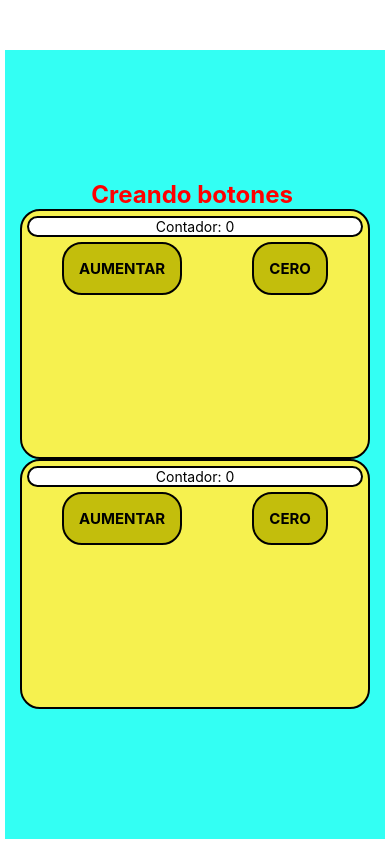
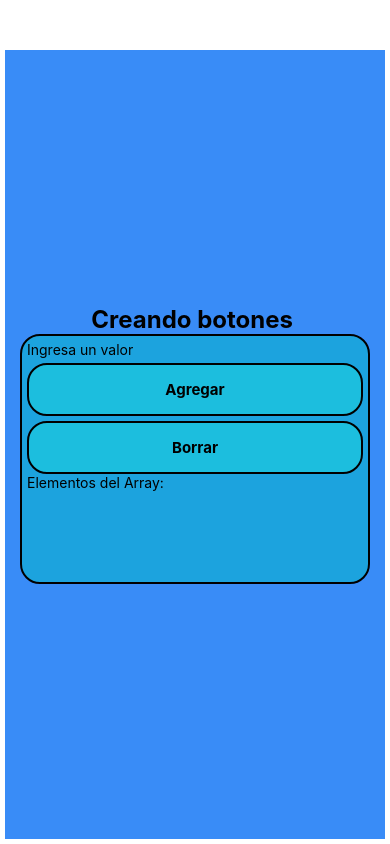
Before and after one commit to josemasa/PRUEBA, a React Native app in the folder pruebas1/: screen / in a window 390 px wide. Built offline with nearby package versions, Linux system fonts and the light colour scheme.

Commit message:
pruebas1.NumberList

```diff
--- a/pruebas1/App.js
+++ b/pruebas1/App.js
@@ -1,15 +1,18 @@
 import { StatusBar } from "expo-status-bar";
-import Boton  from "./components/Boton";
+
 import ContadorConBoton from "./components/contadorConBoton";
+import GuardarNumeros from "./components/guardarnumeros";
 import {
   StyleSheet,
   Pressable,
+  ScrollView,
   Button,
   View,
   SafeAreaView,
   Text,
   Alert,
 } from "react-native";
+import NumberList from "./components/NumberList";
 
 
 
@@ -18,19 +21,27 @@ import {
   return (
 
 
+    <View style={styles.container}>
 
-    <View style={styles.container}>
       <Text style={styles.basetext}>Creando botones </Text>
+    {/* contador incrementa con un boton y vuelve a 0 con otro */}
+     {/* <View style={styles.caja}>
+      <ContadorConBoton ></ContadorConBoton>
+    </View>  */}
 
+    {/* lista de numeros del 1 al 10  */}
+     {/* <View style={styles.caja}>
+      <NumberList></NumberList>
+    </View>  */}
+
+    {/* Guardar numeros  */}
     <View style={styles.caja}>
-      <ContadorConBoton ></ContadorConBoton>
+     <GuardarNumeros></GuardarNumeros>
     </View>
-    <View style={styles.caja}>
-      <ContadorConBoton></ContadorConBoton>
+      <StatusBar style="auto" />
     </View>
 
-      <StatusBar style="auto" />
-    </View>
+
   );
 }
 
@@ -39,21 +50,21 @@ const styles = StyleSheet.create({
   container: {
     flex: 1,
 
-    backgroundColor: "#33FFF3",
+    backgroundColor: "#398CF7",
     alignItems: "center",
     marginTop: 50,
     margin: 5,
     justifyContent: 'center',
   },
   basetext: {
-    color: "red",
+    color: "#000000",
     fontWeight: "bold",
     fontSize: 24,
   },
   caja: {
    width:350, //ancho caja
    height:250,//alto caja
-   backgroundColor:"#F6F14F", //color caja
+   backgroundColor:"#1CA3DE", //color caja
    borderWidth: 2, //borde
    padding:5,
    borderRadius:20,
--- a/pruebas1/components/Boton.jsx
+++ b/pruebas1/components/Boton.jsx
@@ -16,7 +16,7 @@ const styles = StyleSheet.create({
 
 
     marginTop:5,
-    backgroundColor: '#C3BE0C',
+    backgroundColor: '#1CBEDE',
     padding: 15,
     borderRadius: 20,
     borderWidth:2,
--- /dev/null
+++ b/pruebas1/components/NumberList.jsx
@@ -0,0 +1,24 @@
+import React from 'react';
+import { FlatList, Text, View } from 'react-native';
+
+const NumberList = () => {
+  // Generar una lista de números
+  const data = Array.from({ length: 10 }, (_, index) => index + 1);
+
+  // Renderizar cada elemento de la lista
+  const renderItem = ({ item }) => (
+    <View style={{ padding: 10 }}>
+      <Text>{item}</Text>
+    </View>
+  );
+
+  return (
+    <FlatList
+      data={data}
+      renderItem={renderItem}
+      keyExtractor={(item) => item.toString()}
+    />
+  );
+};
+
+export default NumberList;
--- /dev/null
+++ b/pruebas1/components/guardarnumeros.jsx
@@ -0,0 +1,53 @@
+import React,{useState}  from 'react';
+import { View, Text,TextInput, Button,StyleSheet, FlatList} from 'react-native';
+import Boton from './Boton';
+
+
+
+const GuardarNumeros = () => {
+  const [inputValue, setInputValue] = useState('');
+  const [miArray,setMiArray]= useState([]);
+
+  const agregarElemento = () =>{
+    if (inputValue.trim() !== ''){
+
+      const nuevoArray=[...miArray,inputValue];
+      setMiArray(nuevoArray);
+
+      setInputValue('');
+    }
+  };
+
+  const borrarLista= () =>{
+    setMiArray([]);
+   };
+
+
+ return(
+   <View>
+     <TextInput
+        placeholder="Ingresa un valor"
+        value={inputValue}
+        onChangeText={(text) => setInputValue(text)}
+      />
+       <Boton title='Agregar' onPress={agregarElemento}></Boton>
+       <Boton title='Borrar' onPress={borrarLista}></Boton>
+
+       <Text>Elementos del Array: </Text>
+      <FlatList
+          data={miArray}
+          renderItem ={({item})=> <Text>{item}</Text>}
+          keyExtractor={(item, index)=>index.toString()}
+      >
+
+
+      </FlatList>
+
+   </View>
+ ) ;
+};
+
+
+
+
+export default GuardarNumeros;
```
